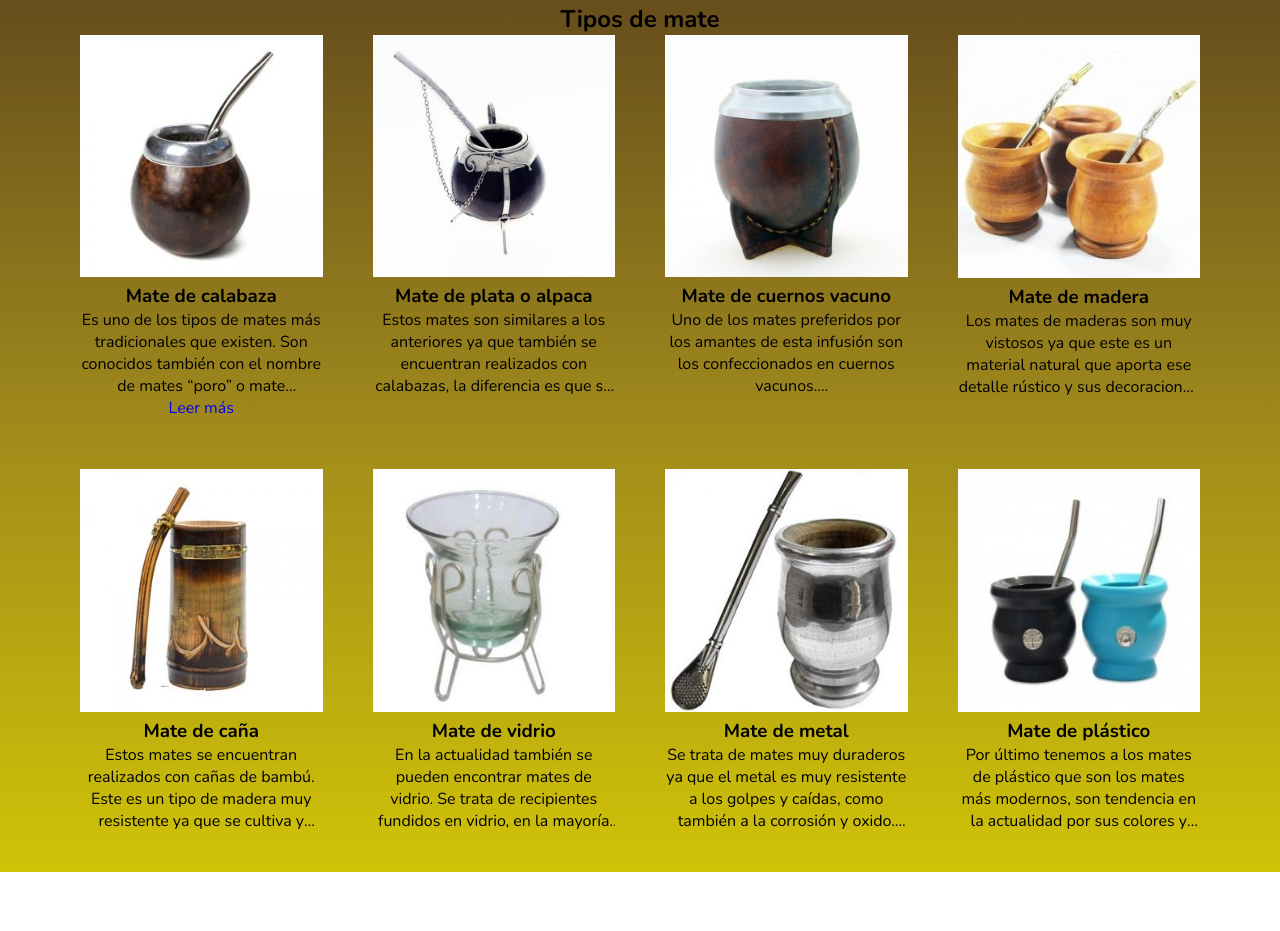
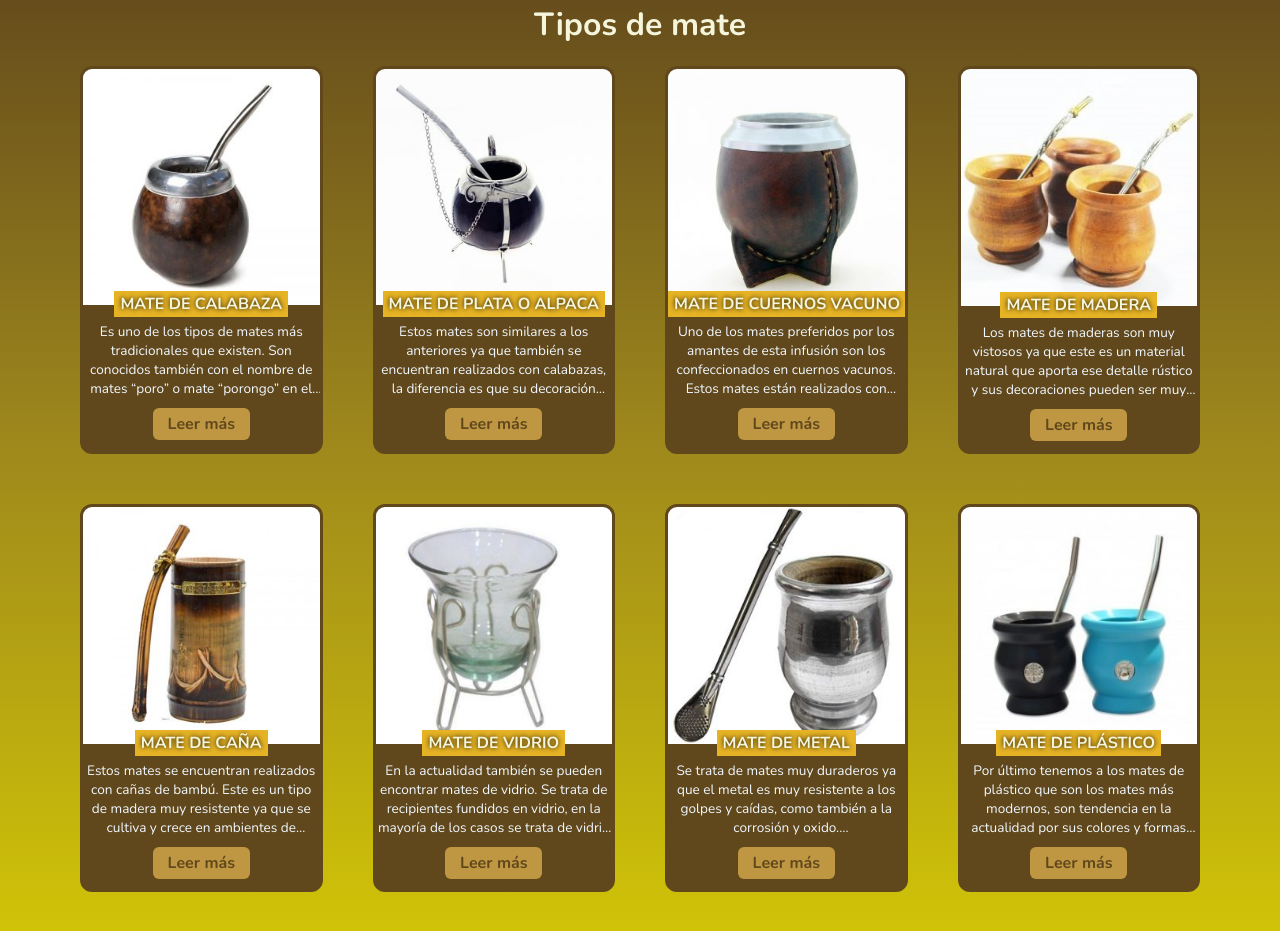
Before and after one commit to matiaschanquia/matecito, a plain HTML site: page index.html in a window 1280 px wide. Shown: the part 2914-3845 px from the top of the page. Before the commit the page ends 3786 px from the top, so only its background shows below. Drawn offline with nearby package versions, Linux system fonts and the light colour scheme.

Commit message:
mejoras en tipos

```diff
--- a/css/estilos.css
+++ b/css/estilos.css
@@ -187,7 +187,7 @@ body {
     margin-bottom: 20px;
 }
 
-.preparacion-left > h2 {
+.titulo-sec-v2 {
     font-size: 2rem;
     color: #f5f5dc;
     margin-bottom: 20px;
@@ -242,12 +242,38 @@ body {
     text-align: center;
 }
 
+.tipos > h2 {
+
+}
+
 .mates {
     display: grid;
     grid-template-columns: 1fr 1fr 1fr 1fr;
     gap: 50px;
     overflow: hidden;
 }
+
+.mate {
+    background: #61481C;
+    border: #61481C solid 3px;
+    border-radius: 12px;
+    overflow: hidden;
+    padding-bottom: 10px;
+}
+
+.mate > h3 {
+    color: beige;
+    position: relative;
+    top: -20px;
+    background: #E6B325;
+    width: max-content;
+    margin: 0 auto -15px;
+    padding: 2px 6px;
+    font-size: 1rem;
+    text-shadow: 0px 0px 5px black;
+    text-transform: uppercase;
+}
+
 
 .container-img > img {
     width: 100%;
@@ -259,3 +285,26 @@ body {
     -webkit-box-orient: vertical;
     overflow: hidden;
 }
+
+.texto-mate > p {
+    color: aliceblue;
+    font-size: 0.85rem;
+}
+
+.boton-leer {
+    cursor: pointer;
+    color: #61481C;
+    font-family: "Nunito";
+    font-weight: 600;
+    font-size: 1rem;
+    border: none;
+    margin-top: 10px;
+    border-radius: 6px;
+    background: #BF9742;
+    display: inline-block;
+    padding: 5px 15px;
+}
+
+.display-none {
+    display: none;
+}
--- a/index.html
+++ b/index.html
@@ -5,13 +5,14 @@
     <meta name="viewport" content="width=device-width, initial-scale=1.0" />
     <link rel="stylesheet" href="css/estilos.css">
     <link rel="icon" href="img/logo-mate.png" type="image/vnd.microsoft.icon">
+    <script src="js/main.js" defer></script>
     <title>Matecito</title>
 </head>
 <body>
     <main class="main">
         <header class="header">
             <div class="logo">
-                <a href="#"><img src="img/logo-mate.png" alt="logo emoji mate">
+                <a href="#" target="_blank"><img src="img/logo-mate.png" alt="logo emoji mate">
                     <h1>Matecito</h1>
                 </a>
             </div>
@@ -115,14 +116,14 @@
         </article>
     </section>
     <section class="tipos" id="tipos">
-        <h2>Tipos de mate</h2>
+        <h2 class="titulo-sec-v2">Tipos de mate</h2>
         <section class="mates">
             <article class="mate">
                 <div class="container-img">
                     <img src="img/tipos/0-Mate-Calabaza-300x300.jpg" alt="mate calabaza">
                 </div>
                 <h3>Mate de calabaza</h3>
-                <div class="lineas-fuera">
+                <div class="texto-mate lineas-fuera">
                     <p>Es uno de los tipos de mates más tradicionales que existen. Son conocidos también con el nombre
                         de
                         mates “poro” o mate “porongo” en el caso de los de mayor tamaño. <br>
@@ -133,14 +134,14 @@
                         para que queden listas para ser decoradas artesanalmente, lo que le añade un plus muy atractivo.
                     </p>
                 </div>
-                <span><a href="#">Leer más</a></span>
+                <button class="boton-leer">Leer más</button>
             </article>
             <article class="mate">
                 <div class="container-img">
                     <img src="img/tipos/1-Mate-de-Alpaca-300x300.jpg" alt="mate alpaca">
                 </div>
                 <h3>Mate de plata o alpaca</h3>
-                <div class="lineas-fuera">
+                <div class="lineas-fuera texto-mate">
                     <p>Estos mates son similares a los anteriores ya que también se encuentran realizados con calabazas,
                         la
                         diferencia es que su decoración artesanal incluye adornos de metal como la plata y la alpaca.
@@ -150,13 +151,14 @@
                         trabajo comienza con el diseño, luego el fundido del metal y el moldeo con la forma deseada, por
                         último se lo decora con pulido o grabado.</p>
                 </div>
+                <button class="boton-leer">Leer más</button>
             </article>
             <article class="mate">
                 <div class="container-img">
                     <img src="img/tipos/2-Mate-de-Cuero-300x300.jpg" alt="mate cuero">
                 </div>
                 <h3>Mate de cuernos vacuno</h3>
-                <div class="lineas-fuera">
+                <div class="lineas-fuera texto-mate">
                     <p>Uno de los mates preferidos por los amantes de esta infusión son los confeccionados en cuernos
                         vacunos. <br>
                         Estos mates están realizados con astas y guampas que son más anchos en la parte de la base para
@@ -168,13 +170,14 @@
                         utilizando
                         yerba mate ya que estos cuernos vacunos tienen grasa que debe ser eliminada.</p>
                 </div>
+                <button class="boton-leer">Leer más</button>
             </article>
             <article class="mate">
                 <div class="container-img">
                     <img src="img/tipos/4-Mate-de-madera-300x257.jpg" alt="mate madera">
                 </div>
                 <h3>Mate de madera</h3>
-                <div class="lineas-fuera">
+                <div class="lineas-fuera texto-mate">
                     <p>Los mates de maderas son muy vistosos ya que este es un material natural que aporta ese detalle
                         rústico y sus decoraciones pueden ser muy variadas, según el gusto de cada persona. <br>
                         Las maderas más utilizadas para los mates de madera son: quebracho, palo santo y roble. Cada
@@ -185,13 +188,14 @@
                         Para evitar que la madera del mate acumule humedad o se quiebre con el uso se recomienda curarlo
                         antes utilizando grasa vacuna, manteca o aceite.</p>
                 </div>
+                <button class="boton-leer">Leer más</button>
             </article>
             <article class="mate">
                 <div class="container-img">
                     <img src="img/tipos/5-Mate-de-Caña-300x300.jpg" alt="mate caña">
                 </div>
                 <h3>Mate de caña</h3>
-                <div class="lineas-fuera">
+                <div class="lineas-fuera texto-mate">
                     <p>Estos mates se encuentran realizados con cañas de bambú. Este es un tipo de madera muy resistente
                         ya
                         que se cultiva y crece en ambientes de temperaturas extremas, esta es una ventaja ya que resiste
@@ -202,13 +206,14 @@
                         capa de barniz. <br>
                         El sabor del mate en cañas de bambú es muy diferente al del resto, vale la pena probarlo.</p>
                 </div>
+                <button class="boton-leer">Leer más</button>
             </article>
             <article class="mate">
                 <div class="container-img">
                     <img src="img/tipos/6-Mate-de-Vidrio-300x300.jpg" alt="mate vidrio">
                 </div>
                 <h3>Mate de vidrio</h3>
-                <div class="lineas-fuera">
+                <div class="lineas-fuera texto-mate">
                     <p>En la actualidad también se pueden encontrar mates de vidrio. Se trata de recipientes fundidos en
                         vidrio, en la mayoría de los casos se trata de vidrio reciclado. <br>
                         Una de las ventajas que tiene este tipo de mate es que el vidrio es un material que no tiene
@@ -219,13 +224,14 @@
                         se
                         lava fácilmente evitando que se acumulen restos de yerba, humedad u hongos en su interior.</p>
                 </div>
+                <button class="boton-leer">Leer más</button>
             </article>
             <article class="mate">
                 <div class="container-img">
                     <img src="img/tipos/Mate-de-Metal-300x300.jpg" alt="mate metal">
                 </div>
                 <h3>Mate de metal</h3>
-                <div class="lineas-fuera">
+                <div class="lineas-fuera texto-mate">
                     <p>Se trata de mates muy duraderos ya que el metal es muy resistente a los golpes y caídas, como
                         también
                         a la corrosión y oxido. <br>
@@ -236,13 +242,14 @@
                         del
                         metal y quemar las manos.</p>
                 </div>
+                <button class="boton-leer">Leer más</button>
             </article>
             <article class="mate">
                 <div class="container-img">
                     <img src="img/tipos/Mate-de-Plástico-300x282.jpg" alt="mate plastico">
                 </div>
                 <h3>Mate de plástico</h3>
-                <div class="lineas-fuera">
+                <div class="lineas-fuera texto-mate">
                     <p>Por último tenemos a los mates de plástico que son los mates más modernos, son tendencia en la
                         actualidad por sus colores y formas tan originales. <br>
                         El plástico es un material sintético muy económico por lo que estos mates pueden conseguirse a
@@ -254,6 +261,7 @@
                         el
                         agua del mate.</p>
                 </div>
+                <button class="boton-leer">Leer más</button>
             </article>
         </section>
     </section>
--- /dev/null
+++ b/js/main.js
@@ -0,0 +1,24 @@
+
+var inactivo;
+
+const botones = document.querySelectorAll(".boton-leer")
+const parrafos = document.querySelectorAll(".lineas-fuera")
+
+var contador = 0;
+botones.forEach((boton, index) => {
+    boton.addEventListener("click", function() {
+        cambiarLeer(index)
+    })
+})
+
+function cambiarLeer(index) {
+    if (contador !== 0)
+    {
+        botones[inactivo].classList.remove("display-none")
+        parrafos[inactivo].classList.add("lineas-fuera")
+    }
+    botones[index].classList.add("display-none")
+    parrafos[index].classList.remove("lineas-fuera")
+    inactivo = index
+    contador += 1
+}
```
